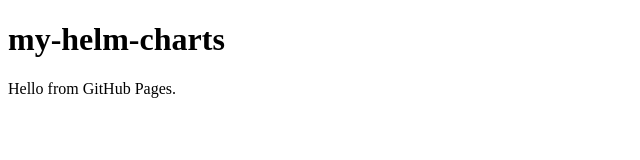
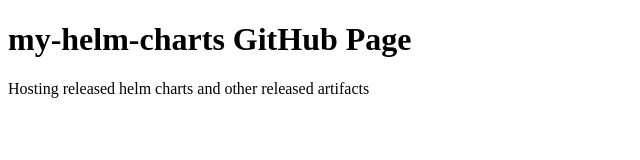
Before and after one commit to myuseridbws/my-helm-charts, a plain HTML site: page index.html in a window 1280 px wide. Shown: the whole page, without its empty margins (0-640 px from the left). Drawn offline with Linux system fonts and the light colour scheme.

Commit message:
Update index.html

```diff
--- a/index.html
+++ b/index.html
@@ -5,7 +5,7 @@
     <title>my-helm-charts</title>
   </head>
   <body>
-    <h1>my-helm-charts</h1>
-    <p>Hello from GitHub Pages.</p>
+    <h1>my-helm-charts GitHub Page</h1>
+    <p>Hosting released helm charts and other released artifacts</p>
   </body>
 </html>
```
